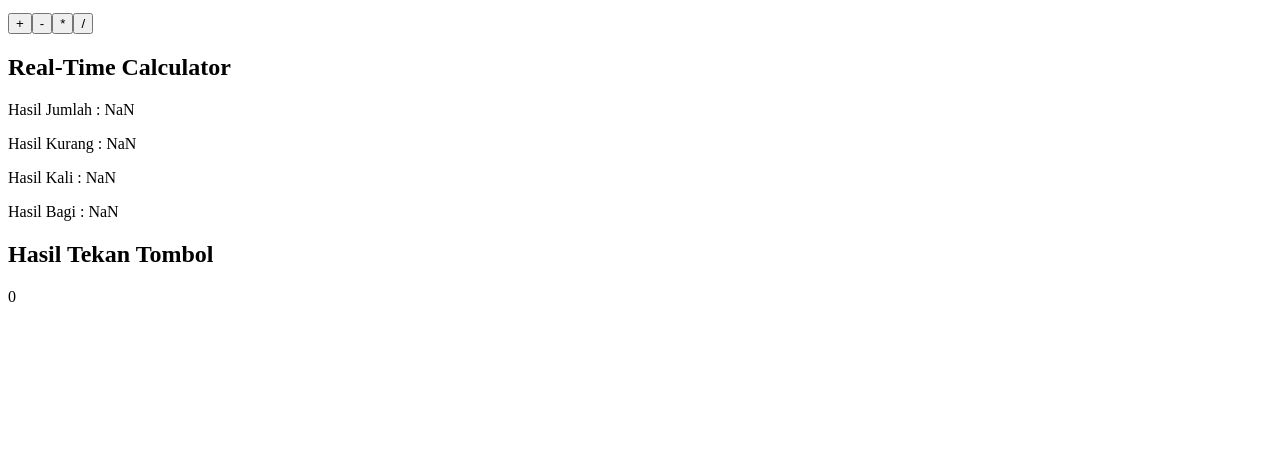
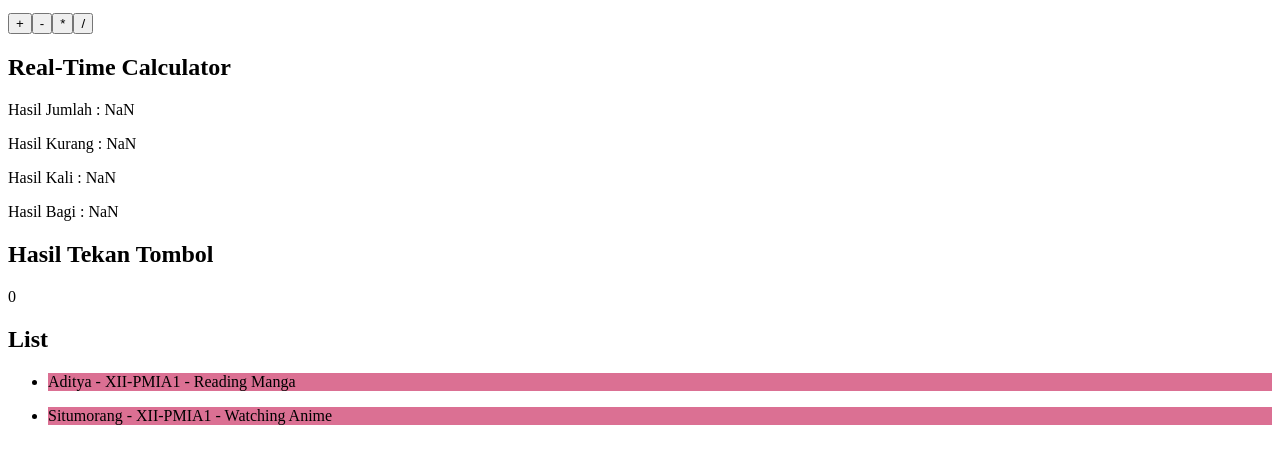
Before and after one commit to AdityaS207/Pertemuan-9, a plain HTML site: page index.html in a window 1280 px wide. Shown: the part 90-554 px from the top of the page. Drawn offline with nearby package versions, Linux system fonts and the light colour scheme.

Commit message:
add list to the web

```diff
--- a/index.html
+++ b/index.html
@@ -1,5 +1,10 @@
 <script src="https://unpkg.com/vue@3/dist/vue.global.js"></script>
 <title>When yah, sejaog BIMA</title>
+<style>
+    .back{
+        background-color: palevioletred;
+    }
+</style>
 
 <div id="app">
         <h1>Calculator</h1>
@@ -21,6 +26,15 @@
 
         <h2>Hasil Tekan Tombol</h2>
         <p>{{hasil}}</p>
-    </div>
+
+        <h2>List</h2>
+        <div>
+            <ul>
+                <li v-for="item in suka" :class="{ back: item.flag }" v-on:click="tooglesuka(item)">
+                    <p>{{ item.nama }} - {{ item.kelas }} - {{ item.hobi }}</p>
+                </li>
+            </ul>
+        </div>
+</div>
 
 <script src = "script.js"></script>
--- a/script.js
+++ b/script.js
@@ -16,6 +16,25 @@ createApp({
         hasil_kurang,
         hasil_kali,
         hasil_bagi,
+        suka: [
+          {
+            nama : 'Aditya',
+            kelas : 'XII-PMIA1',
+            hobi : 'Reading Manga',
+            flag : true,
+          },
+          {
+            nama : 'Situmorang',
+            kelas : 'XII-PMIA1',
+            hobi : 'Watching Anime',
+            flag : true,
           }
+        ]
     }
+  },
+  methods: {
+    tooglesuka(i) {
+      i.flag = !i.flag;
+    }
+  },
 }).mount('#app')
```
Lines whose indentation alone changed are shown as unchanged.
